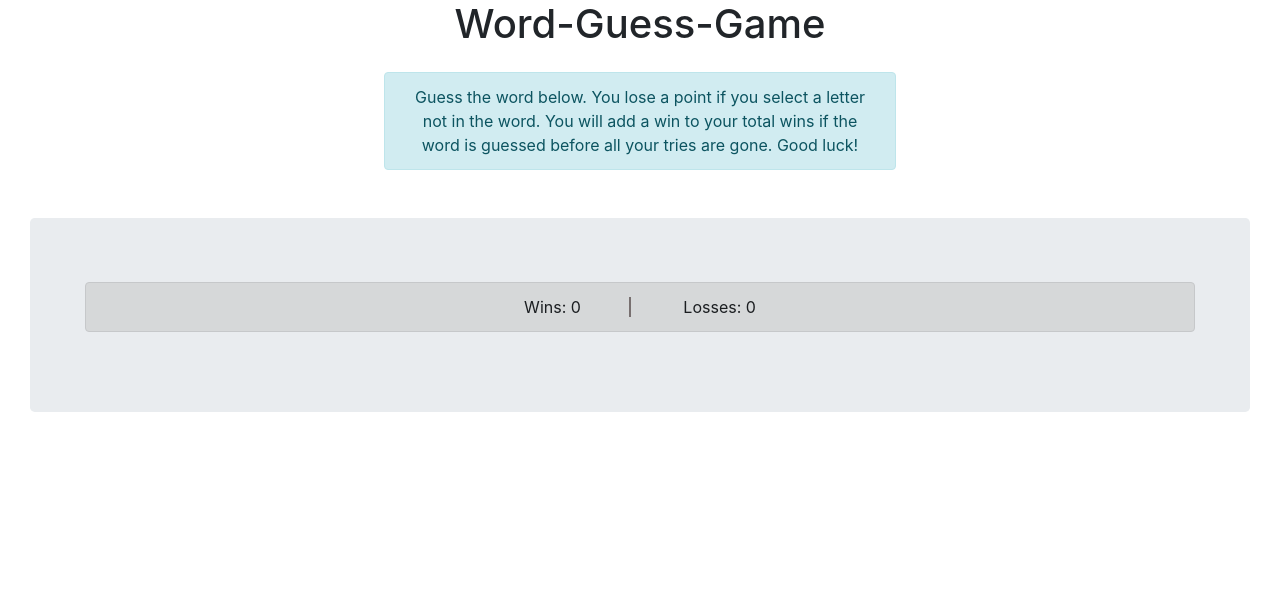
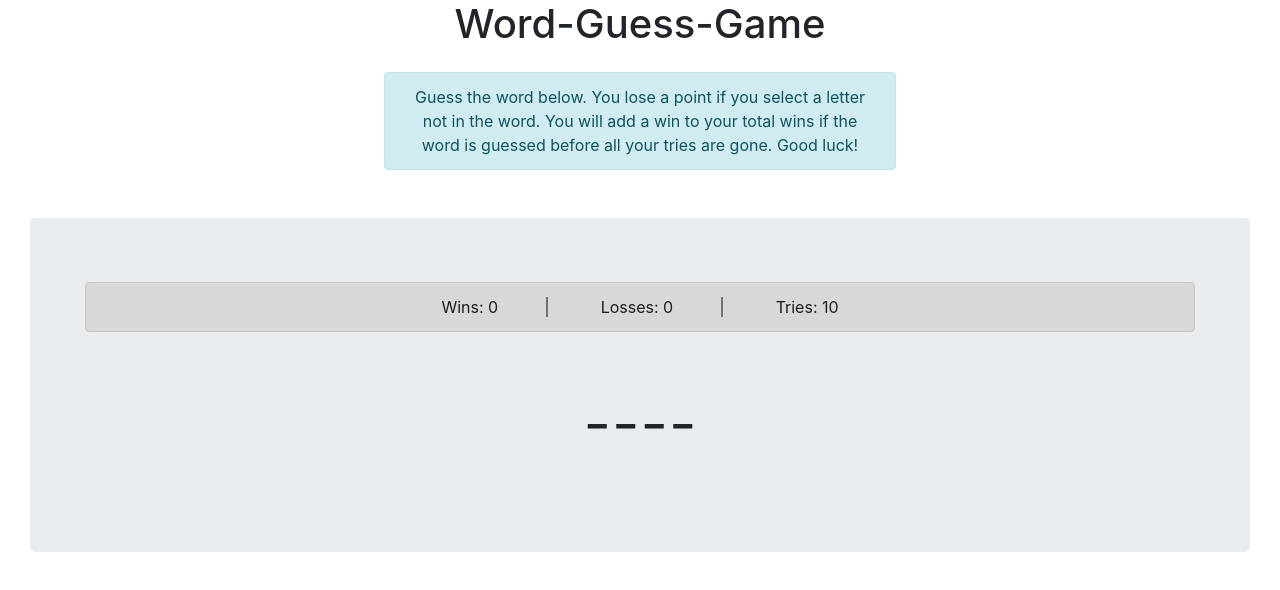
Before and after one commit to MarleeG/Word-Guess-Game-TT, a plain HTML site: page index.html in a window 1280 px wide. Drawn offline with nearby package versions, Linux system fonts and the light colour scheme.

Commit message:
added tries and displaying the underscore for the word needed to be guessed

```diff
--- a/assets/css/style.css
+++ b/assets/css/style.css
@@ -2,6 +2,10 @@
     max-width: 40%;
 }
 
-#wins{
+#wins, #losses{
     border-right: 2px solid #787070;
 }
+
+#word{
+    font-size: 40px;
+}
--- a/assets/javascript/game.js
+++ b/assets/javascript/game.js
@@ -4,15 +4,17 @@
  *
  * displaying underscores:
  *      create an array of words to guess from ✅
- *      display a word at a time with underscores to show the character count
+ *      display a word at a time with underscores to show the character count ✅
  */
 
-$(function(){
+$(function () {
     var losses = 0;
     var wins = 0;
+    var tries = 10;
 
     $('#wins').append(wins);
     $('#losses').append(losses);
+    $('#tries').append(tries);
 
     var words = ['milk', 'drink', 'butter', 'fish', 'meal', 'cereal', 'health food', 'wheat', 'protein', 'dairy'];
 
@@ -20,10 +22,32 @@ $(function(){
     // Select it from same the order shown in the array - SELECTED THIS OPTION
     // OR, randomly selecting words from the array without duplicating a word already selected.
 
+    // the index of the word will be stored in current_word_index
     var current_word_index = 0;
+    // the current word will be store in the curren_word variable
     var current_word = words[current_word_index];
 
-    console.log('current_word: ', current_word)
+    // this will hold the total number of underscores needed
+    // to display for the current word
+    var underscores = [];
 
 
+    // this function will display the underscores totalling the
+    // length of the characters in the word
+    function displayWord(wrd) {
+        for (var i = 0; i < wrd.length; i++) {
+            underscores.push('_')
+        }
+        underscores = underscores.join(" ");
+        // displays the initial word for the user to guess
+        $('#word').text(underscores);
+    }
+
+    // displays the current word needed to be guessed
+    displayWord(current_word);
+
+
+
+
+    console.log('current_word: ', current_word);
 });
--- a/index.html
+++ b/index.html
@@ -54,11 +54,14 @@
                             <div class="scores text-center alert alert-dark" role="alert">
                                 <span id="wins" class="px-5">Wins: </span>
                                 <span id="losses" class="px-5">Losses: </span>
+                                <span id="tries" class="px-5">Tries: </span>
                             </div>
 
                             <!-- Display the word to guess -->
-                            <div>
-                                <p id='word'></p>
+                            <div class="my-5">
+                                <strong>
+                                    <p id='word' class="text-center"></p>
+                                </strong>
                             </div>
                         </div>
                     </div>
```
